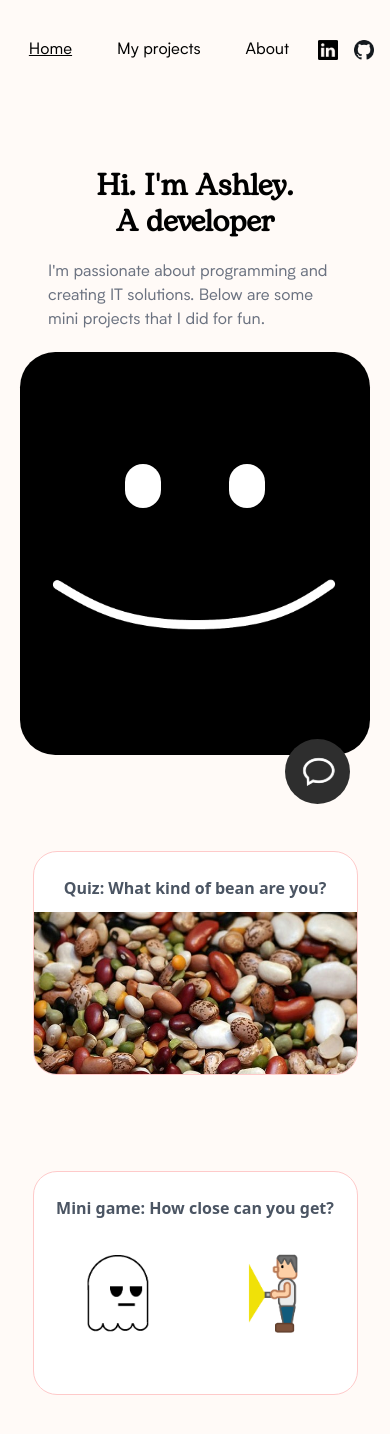
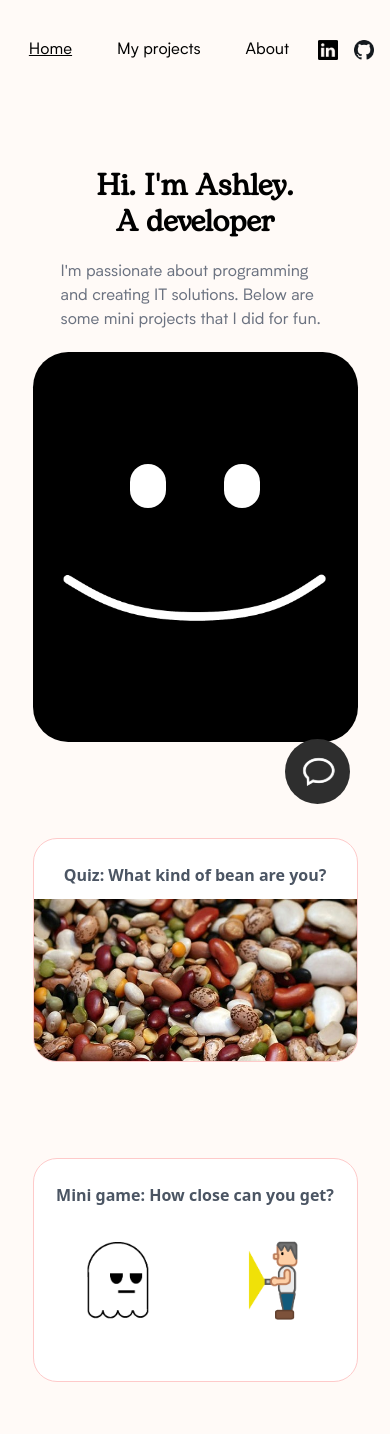
Before and after one commit to ashleycao12/my-website, a Vue app: page / in a window 390 px wide. Shown: the top 1434 px of the page. Built offline with nearby package versions, Linux system fonts and the light colour scheme.

Commit message:
fixed responsive style for big screen

```diff
--- a/src/components/MessageBot.vue
+++ b/src/components/MessageBot.vue
@@ -5,7 +5,7 @@
 </div>
 
 <!-- pop up chatbot -->
-<div class="mesBox w-full sm:w-88 h-full sm:h-5/6 max-h-[700px] bottom-0 right-0 sm:bottom-10 sm:right-10" v-if="showMesBox">
+<div class="mesBox w-full sm:w-88 h-full sm:h-5/6 sm:max-h-[600px] bottom-0 right-0 sm:bottom-10 sm:right-10" v-if="showMesBox">
   <div class="nameBar">
     <img src="@/assets/profile-pic.jpg" alt="">
     <div class="botName">
@@ -278,7 +278,7 @@ p {
   /* width: 30%; */
   /* max-width: 400px; */
   /* height: 90%; */
-  max-height: 700px;
+  /* max-height: 700px; */
   border-radius: 10px;
   overflow: hidden;
   background-color: white;
--- a/src/components/quiz/Question.vue
+++ b/src/components/quiz/Question.vue
@@ -1,6 +1,6 @@
 <template>
-  <div class ="bg-white py-10 px-5 sm:px-16 border border-red-200 rounded-xl shadow-lg md:w-3/5 w-5/6 mx-auto">
-
+  <!-- content box -->
+  <div class ="bg-white py-10 px-5 sm:px-16 border border-red-200 rounded-xl shadow-lg w-5/6 md:w-3/5 max-w-3xl mx-auto">
     <!-- question tracker -->
     <div class="pb-7 w-2/3 sm:w-1/2 mx-auto flex justify-between items-center">
       <div class="border-2 border-gray-600 rounded-full" :class="dotStyle(index,questionID)" v-for="(question,index) in questionTrack" :key="index"></div>
@@ -9,7 +9,7 @@
     <!-- Question and options -->
     <TransitionGroup tag="div" :name="transitionQ">
       <h3 class="pb-2 sm:text-lg font-bold text-gray-600" :key="questionID">{{questionText}}</h3>
-      <div class="mt-3 bg-zinc-100 hover:bg-warmPink-3 px-3 py-2 rounded-md shadow-md shadow-gray-300" :class="{'selected':option.selected}" v-for ="option in options" @click="nextQ(option.association)" :key="option"> {{option.text}} </div>
+      <div class="cursor-pointer mt-3 bg-zinc-100 hover:bg-warmPink-3 px-3 py-2 rounded-md shadow-md shadow-gray-300" :class="{'selected':option.selected}" v-for ="option in options" @click="nextQ(option.association)" :key="option"> {{option.text}} </div>
     </TransitionGroup>
 
     <!-- back & next buttons -->
--- a/src/views/About.vue
+++ b/src/views/About.vue
@@ -1,5 +1,5 @@
 <template>
-  <div class="w-5/6 md:w-3/5 mx-auto rounded-4xl bg-white p-7 md:px-20 md:py-16 border border-red-200">
+  <div class="w-5/6 md:w-3/5 max-w-4xl mx-auto rounded-4xl bg-white p-7 md:px-20 md:py-16 border border-red-200">
     <img class="w-48 rounded-full border border-gray-200 mx-auto" src="@/assets/profile-pic.jpg">
     <h1 class="my-5 font-bogart text-xl md:text-3xl md:leading-normal font-semibold">I'm Ashley, an analyst at Ministry of Education, as well as a self-taught programmer.</h1>
     <p class="text-left font-biotif text-gray-500 md:text-lg my-5">I have a real passion for automation and problem solving. Wherever I've gone through out my career, I always found ways to make things more efficient and eliminate repeating tasks.</p>
--- a/src/views/HomeView.vue
+++ b/src/views/HomeView.vue
@@ -1,6 +1,6 @@
 <template>
-  <div class="mx-5 lg:flex md:mx-32 my-14"> <!-- intro -->
-    <div class="text-center lg:text-left lg:w-1/2 mx-7 flex flex-col justify-center">
+  <div class="w-5/6 xl:w-3/5 max-w-5xl lg:flex mx-auto my-14"> <!-- intro -->
+    <div class="text-center lg:text-left lg:w-1/2 mx-7 flex flex-col justify-center">  <!-- text container-->
       <h1 class="text-3xl sm:text-6xl font-bogart font-semibold sm:leading-snug">Hi. I'm Ashley.</h1>
       <h1 class="text-3xl sm:text-6xl font-bogart font-semibold sm:leading-snug">A developer</h1>
       <p class="text-left font-biotif text-gray-500 md:text-2xl my-5">I'm passionate about programming and creating IT solutions. Below are some mini projects that I did for fun.</p>
@@ -13,13 +13,13 @@
           <img src="@/assets/smile.png" class="object-contain h-auto">
       </div>
   </div>
-  <div class="bg-white h-56 sm:h-72 lg:h-96 w-5/6 md:w-3/5 mx-auto my-24 rounded-3xl overflow-hidden border border-red-200 hover:shadow-2xl transition ease duration-300" ref="project1" @click= "goQuiz">  <!-- project container -->
+  <div class="bg-white h-56 sm:h-72 lg:h-96 w-5/6 md:w-3/5 max-w-3xl mx-auto my-24 rounded-3xl overflow-hidden border border-red-200 hover:shadow-2xl transition ease duration-300" ref="project1" @click= "goQuiz">  <!-- project container -->
     <div class="cursor-pointer hover:-translate-y-3 transition ease duration-300">                                                    <!-- project content (so it can move up when hover)-->
     <h3 class="pb-3 pt-6 sm:text-xl text-center font-bold text-gray-600">Quiz: What kind of bean are you? </h3>
     <img class="projectImg object-cover w-full" src="@/assets/quiz/mixedBean.jpg" alt="no image">
     </div>
   </div>
-  <div class="bg-white h-56 sm:h-72 lg:h-96 w-5/6 md:w-3/5 mx-auto my-24 rounded-3xl overflow-hidden border border-red-200 hover:shadow-2xl transition ease duration-300" @click= "goReactionGame">
+  <div class="bg-white h-56 sm:h-72 lg:h-96 w-5/6 md:w-3/5 max-w-3xl mx-auto my-24 rounded-3xl overflow-hidden border border-red-200 hover:shadow-2xl transition ease duration-300" @click= "goReactionGame">
     <div class="cursor-pointer hover:-translate-y-3 transition ease duration-300">
     <h3 class="pb-3 pt-6 sm:text-xl text-center font-bold text-gray-600">Mini game: How close can you get? </h3>
     <img class="projectImg object-cover w-full" src="@/assets/reaction-game/thumbnail.png" alt="no image">
```
